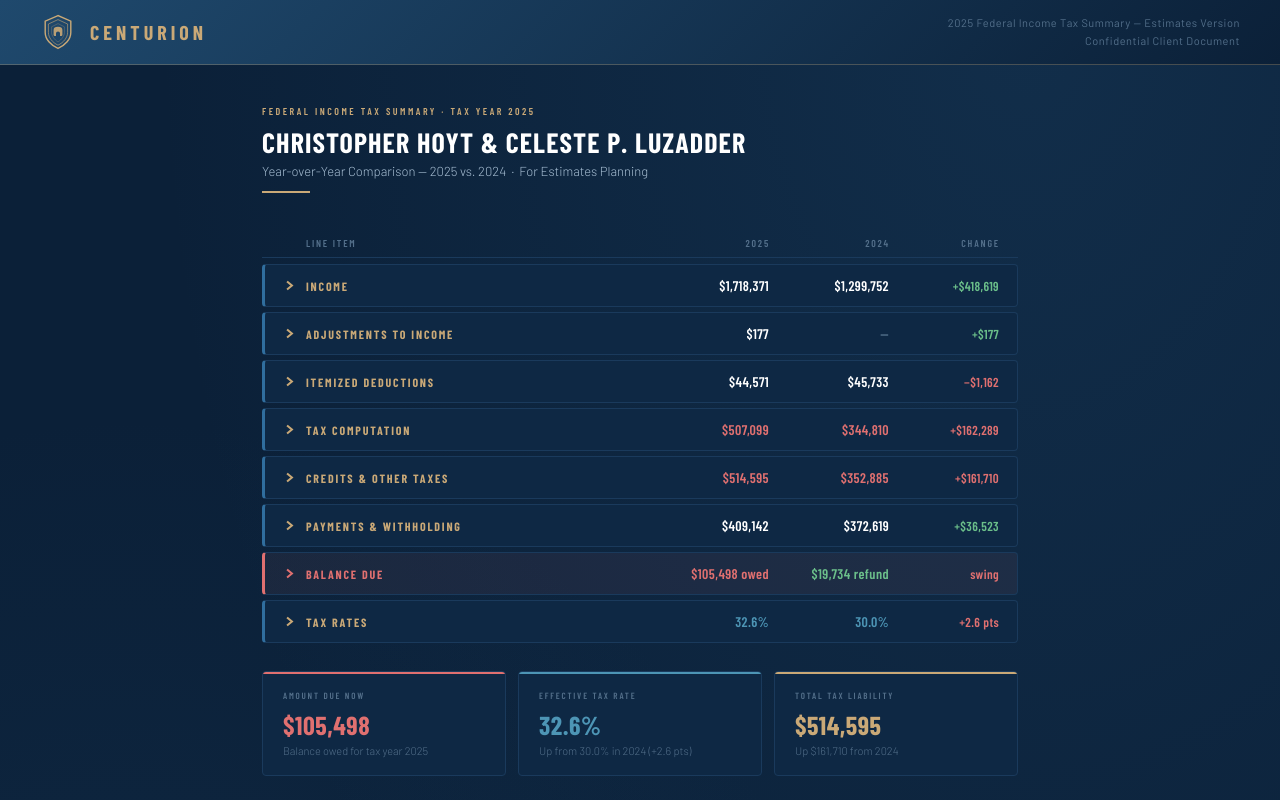
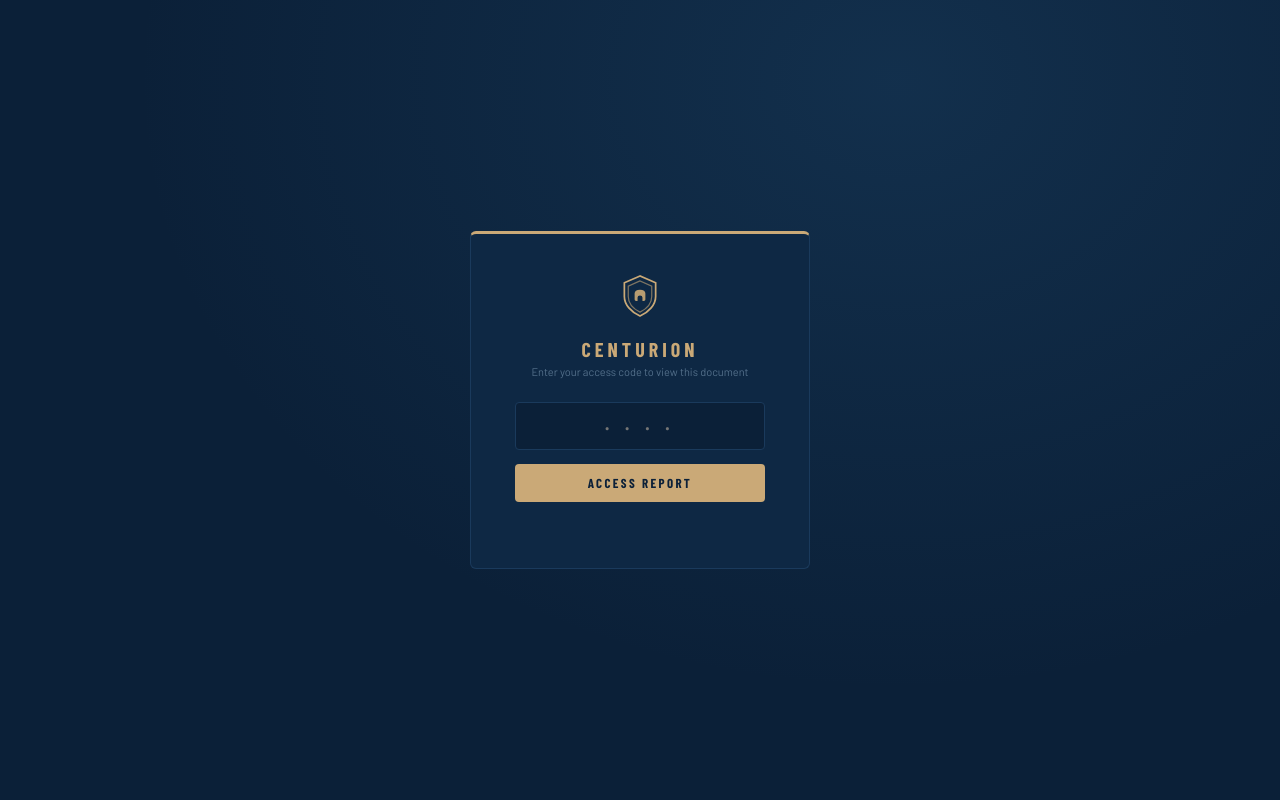
Before and after one commit to mcenteno0711/hoyt-tax-summary, a plain HTML site: page index.html in a window 1280 px wide. Shown: the top 800 px of the page. Drawn offline with nearby package versions, Linux system fonts and the light colour scheme.

Commit message:
Add password gate

```diff
--- a/index.html
+++ b/index.html
@@ -5,6 +5,110 @@
 <meta name="viewport" content="width=device-width, initial-scale=1.0">
 <title>2025 Federal Tax Summary — Hoyt | Centurion</title>
 <link href="https://fonts.googleapis.com/css2?family=Barlow:wght@300;400;500;600;700&family=Barlow+Condensed:wght@600;700&display=swap" rel="stylesheet">
+<style>
+  #gate {
+    position: fixed;
+    inset: 0;
+    background: #0B2038;
+    display: flex;
+    align-items: center;
+    justify-content: center;
+    z-index: 9999;
+    background-image: radial-gradient(ellipse at 70% 10%, rgba(48,110,158,0.2) 0%, transparent 60%);
+  }
+  #gate-box {
+    background: #0e2844;
+    border: 1px solid #1a3a5c;
+    border-top: 3px solid #CAA977;
+    border-radius: 6px;
+    padding: 40px 44px;
+    text-align: center;
+    width: 340px;
+  }
+  #gate svg { margin-bottom: 16px; }
+  #gate-title {
+    font-family: 'Barlow Condensed', sans-serif;
+    font-size: 20px;
+    font-weight: 700;
+    letter-spacing: 0.2em;
+    color: #CAA977;
+    text-transform: uppercase;
+    margin-bottom: 4px;
+  }
+  #gate-sub {
+    font-family: 'Barlow', sans-serif;
+    font-size: 11px;
+    color: #536f8a;
+    margin-bottom: 24px;
+  }
+  #gate-input {
+    width: 100%;
+    background: #0B2038;
+    border: 1px solid #1a3a5c;
+    border-radius: 4px;
+    color: #fff;
+    font-family: 'Barlow Condensed', sans-serif;
+    font-size: 22px;
+    letter-spacing: 0.25em;
+    text-align: center;
+    padding: 10px 14px;
+    outline: none;
+    margin-bottom: 14px;
+    transition: border-color 0.2s;
+  }
+  #gate-input:focus { border-color: #CAA977; }
+  #gate-input.error { border-color: #e07070; animation: shake 0.3s; }
+  #gate-btn {
+    width: 100%;
+    background: #CAA977;
+    color: #0B2038;
+    border: none;
+    border-radius: 4px;
+    font-family: 'Barlow Condensed', sans-serif;
+    font-size: 13px;
+    font-weight: 700;
+    letter-spacing: 0.18em;
+    text-transform: uppercase;
+    padding: 11px;
+    cursor: pointer;
+    transition: background 0.2s;
+  }
+  #gate-btn:hover { background: #d4b98a; }
+  #gate-err {
+    margin-top: 10px;
+    font-size: 11px;
+    color: #e07070;
+    font-family: 'Barlow', sans-serif;
+    min-height: 16px;
+  }
+  @keyframes shake {
+    0%,100% { transform: translateX(0); }
+    25% { transform: translateX(-6px); }
+    75% { transform: translateX(6px); }
+  }
+  body.locked { overflow: hidden; }
+</style>
+<script>
+  function checkPassword() {
+    const input = document.getElementById('gate-input');
+    const err = document.getElementById('gate-err');
+    if (input.value.trim() === '5196') {
+      document.getElementById('gate').style.display = 'none';
+      document.body.classList.remove('locked');
+    } else {
+      input.classList.add('error');
+      err.textContent = 'Incorrect password. Please try again.';
+      input.value = '';
+      setTimeout(() => input.classList.remove('error'), 400);
+    }
+  }
+  window.onload = function() {
+    document.body.classList.add('locked');
+    document.getElementById('gate-input').addEventListener('keydown', function(e) {
+      if (e.key === 'Enter') checkPassword();
+    });
+  }
+</script>
 <style>
   :root {
     --midnight: #0B2038;
@@ -483,6 +587,21 @@
 </head>
 <body>
 
+<div id="gate">
+  <div id="gate-box">
+    <svg width="40" height="44" viewBox="0 0 80 90" fill="none">
+      <path d="M40 4L8 18V46C8 63 22 78 40 86C58 78 72 63 72 46V18L40 4Z" stroke="#CAA977" stroke-width="3.5" fill="none"/>
+      <path d="M40 14L16 25V46C16 59 26 71 40 78C54 71 64 59 64 46V25L40 14Z" stroke="#CAA977" stroke-width="2.5" fill="none" opacity="0.6"/>
+      <path d="M29 40 Q29 32 40 32 Q51 32 51 40 L51 52 Q51 55 48 55 L45 55 L45 48 Q45 44 40 44 Q35 44 35 48 L35 55 L32 55 Q29 55 29 52 Z" fill="#CAA977" opacity="0.9"/>
+    </svg>
+    <div id="gate-title">Centurion</div>
+    <div id="gate-sub">Enter your access code to view this document</div>
+    <input id="gate-input" type="password" placeholder="· · · ·" maxlength="20" />
+    <button id="gate-btn" onclick="checkPassword()">Access Report</button>
+    <div id="gate-err"></div>
+  </div>
+</div>
+
 <div class="topbar">
   <div class="brand">
     <svg width="36" height="36" viewBox="0 0 80 90" fill="none">
```
